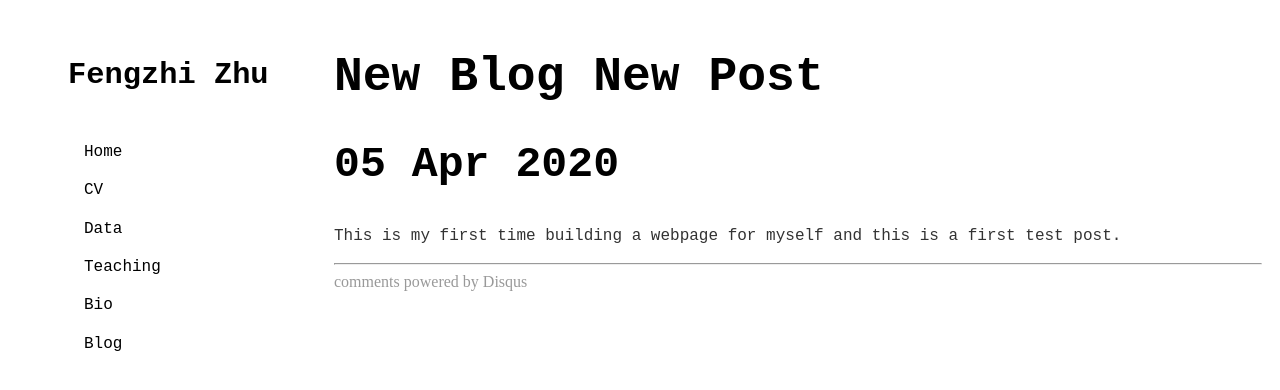
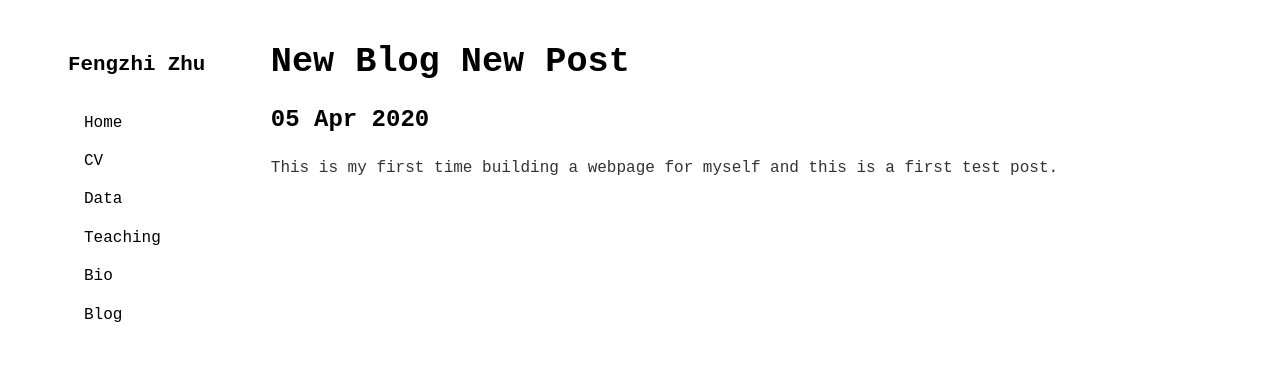
Before and after one commit to fengzhi22/fengzhi22.github.io, a Jekyll site: the page built from _posts/2020-04-05-new-blog-new-post.md, in a window 1280 px wide. Shown: the top 390 px of the page. Built offline with Jekyll 4.4.1, drawn with Linux system fonts in a browser that asks for light colours; comment, search, counter and statistics services are not loaded.

Commit message:
delete disqus #3

```diff
--- a/_layouts/default.html
+++ b/_layouts/default.html
@@ -7,23 +7,12 @@
     <link rel="stylesheet" href="https://cdnjs.cloudflare.com/ajax/libs/font-awesome/4.7.0/css/font-awesome.min.css">
 
 <style>
-* {
-  box-sizing: border-box;
-}
+* { box-sizing: border-box; }
 
 /* Create two unequal columns that floats next to each other */
-.column {
-  float: left;
-  padding: 10px;
-}
-
-.left {
-  width: 25%;
-}
-
-.right {
-  width: 75%;
-}
+.column { float: left;padding: 10px; }
+.left { width: 20%; }
+.right { width: 80%; }
 
 </style>
 </head>
@@ -43,6 +32,7 @@
 	</ul>
     </nav>
 </div>
+
 <div class="column right">
 	<div class="container">
 
--- a/_layouts/post.html
+++ b/_layouts/post.html
@@ -1,29 +1,11 @@
 ---
 layout: default
-notes: active
 ---
-
-<div class="notes">
-		<div class="note single">
-			<h1 class="title">{{ page.title }}</h1>
-
-			<h2 class="date"><info datetime="{{ page.date }}">
+<h1>{{ page.title }}</h1>
+<h3 class="date"><info datetime="{{ page.date }}">
 				{{ page.date | date_to_string }} {% if page.author %} by {{ page.author }} {% endif %}
-			</info></h2>
-			<!-- Post content -->
-			<div class="notebody">
-				{{ content }}
-			</div>
-			<!-- Post info -->
-			<div class="noteinfo">
-			<!-- include some categories and tags maybe? -->
-			</div>
-
-			<hr>
-
-			<!-- Post comments -->
-			<div class="notecomments">
-				{% include disqus.html %}
-			</div>
-		</div><!-- / .note .single -->
-</div><!-- /.notes -->
+			</info></h3>
+<!-- Post content -->
+<div class="post">
+  {{ content }}
+</div>
--- a/css/main.css
+++ b/css/main.css
@@ -1,16 +1,14 @@
-
-
 a { text-decoration: none; color: #999; }
 
 p, ul { font-size: 1em; font-family: "Courier New"; line-height: 1.4em; color: #333; }
 
 h1, h2, h3, h4 { font-family: "Courier New"; }
-h1 { font-size: 3em;  }
-h2 { font-size: 2.7em; }
-h3 { font-size: 2.3em; }
-h4 { font-size: 1.9em; }
+h1 { font-size: 2.2em;  }
+h2 { font-size: 1.8em; }
+h3 { font-size: 1.5em; }
+h4 { font-size: 1.3em; }
 
-nav { margin-left: 50px; }
+nav { margin-left: 50px; margin-top: 35px; }
 nav ul { list-style-type: none; margin: 0; padding: 0; }
 nav li a { display: block; color: #000; padding: 8px 16px; text-decoration: none; }
 nav li a:hover:not(.active) { background-color: #555; color: white; }
@@ -20,7 +18,4 @@ ul.posts { margin: 20px auto 40px; font-size: 1em; }
 ul.posts li { list-style: none; }
 
 /* CV */
-.cv { margin: 0px 0px 60px; }
-.cv h1 { font-size: 3em; }
-.cv h2 { font-size: 2em; }
 .cv li, .cv .download, .cv p { font-family: "Courier New"; }
--- a/cv/index.html
+++ b/cv/index.html
@@ -4,7 +4,7 @@ title: CV
 ---
 
 	<div class="cv">
-					<h1>Curriculum Vitae</h1>
+		<h1>Curriculum Vitae</h1>
 					<p>
 					<education>
 					<strong>Education</strong><br>
--- a/data/index.html
+++ b/data/index.html
@@ -2,7 +2,7 @@
 layout: default
 title: Data
 ---
-<div class="Data">
+<div class="data">
 	<h1>Data</h1>
 
 		<ul class="dataset">
```
Also changed, not shown: _includes/disqus.html (line endings or trailing spaces).
